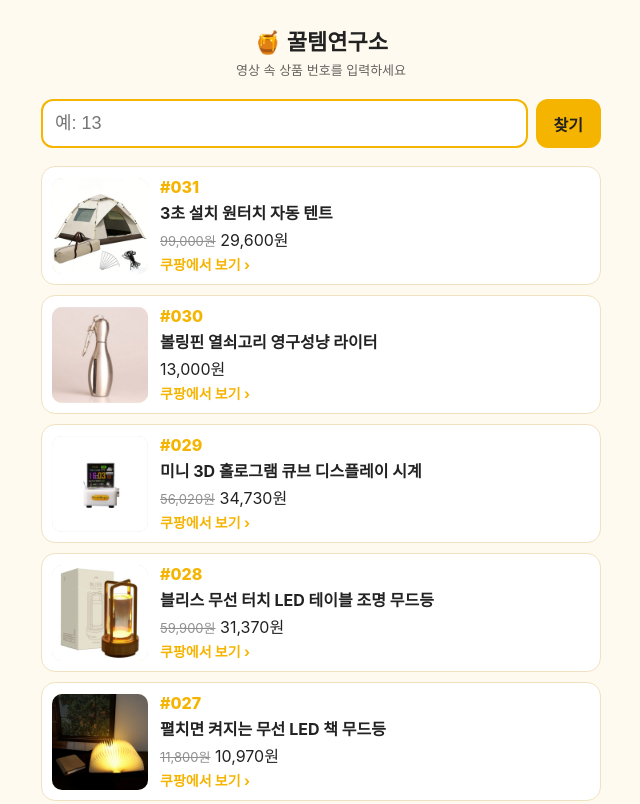
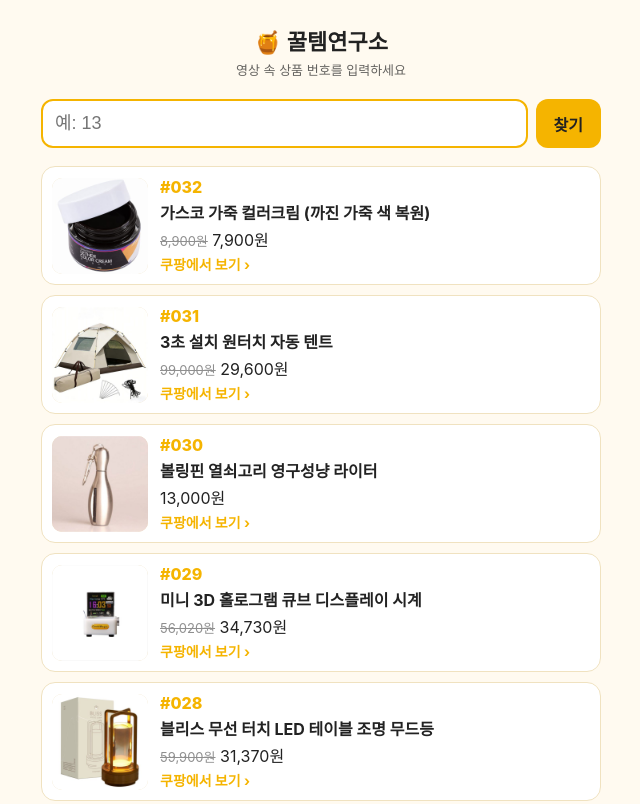
Before and after one commit to inseok1/kkultem, a plain HTML site: page index.html in a window 1280 px wide. Shown: the top 804 px of the page, without its empty margins (319-959 px from the left). Drawn offline with Linux system fonts and the light colour scheme.

Commit message:
상품 32개

```diff
--- a/index.html
+++ b/index.html
@@ -18,6 +18,11 @@ h1{font-size:22px;margin:8px 0 4px;text-align:center} .sub{text-align:center;fon
 </style></head><body><main>
 <h1>🍯 꿀템연구소</h1><p class="sub">영상 속 상품 번호를 입력하세요</p>
 <form class="find" onsubmit="go();return false"><input id="q" inputmode="numeric" placeholder="예: 13" autocomplete="off"><button>찾기</button></form>
+<a class="card" id="n032" href="https://link.coupang.com/a/i2aMnzB3RI" target="_blank" rel="nofollow sponsored noopener">
+  <img src="img/032.jpg" alt="" loading="lazy">
+  <div class="info"><span class="no">#032</span><b>가스코 가죽 컬러크림 (까진 가죽 색 복원)</b>
+  <span class="price"><s>8,900원</s> 7,900원</span>
+  <span class="btn">쿠팡에서 보기 ›</span></div></a>
 <a class="card" id="n031" href="https://link.coupang.com/a/i2aK78Mf0K" target="_blank" rel="nofollow sponsored noopener">
   <img src="img/031.jpg" alt="" loading="lazy">
   <div class="info"><span class="no">#031</span><b>3초 설치 원터치 자동 텐트</b>
```
Also changed, not shown: img/032.jpg (added).
